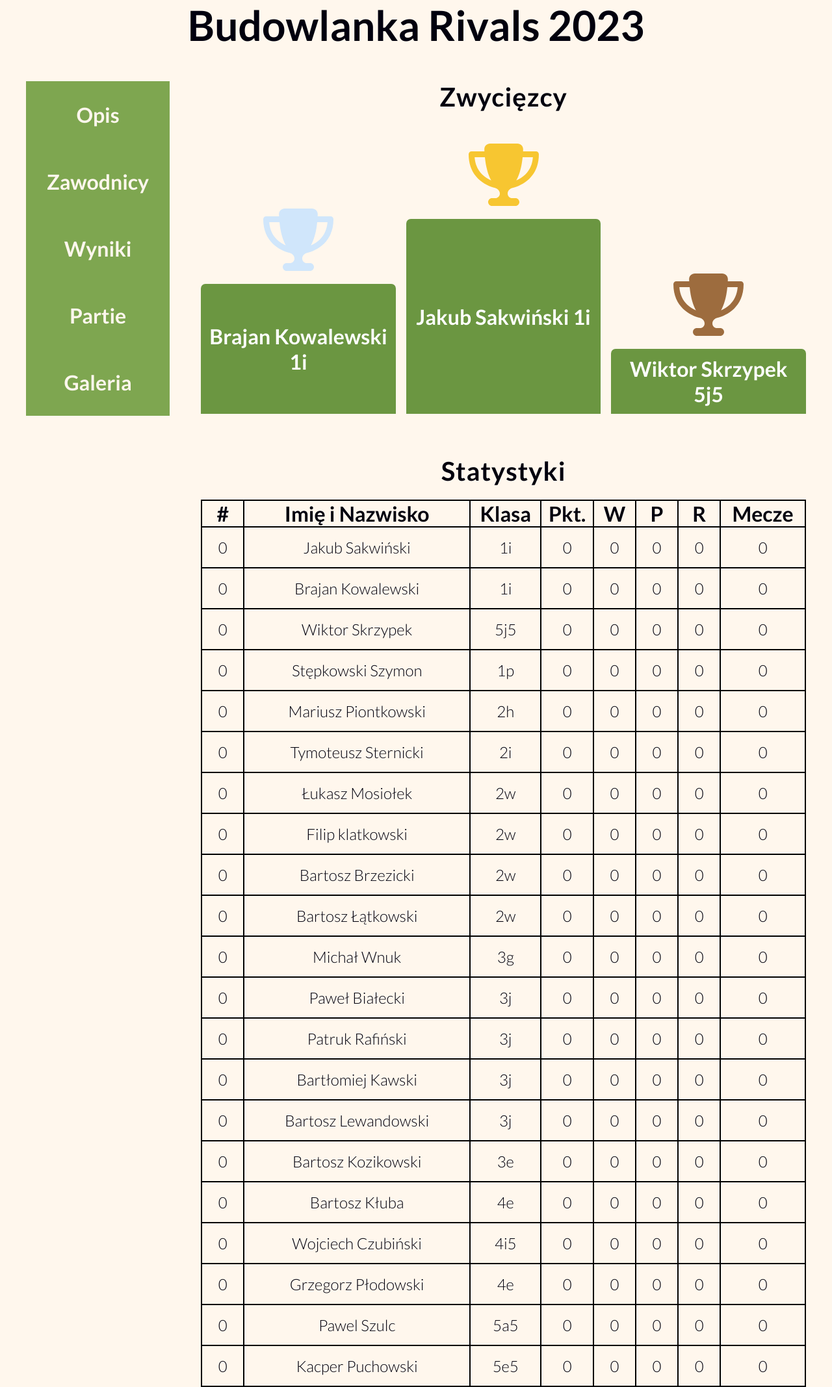
After one commit to Zacharay/chessTournamentPage, a PHP site: page /tournament.php in a window 1280 px wide. The commit adds this page. Shown: the whole page at 65% size. Run offline with PHP 8.4, Linux system fonts and the light colour scheme.

Commit message:
tournament page

```diff
--- /dev/null
+++ b/scripts/changeTournamentTab.js
@@ -0,0 +1,18 @@
+const navigationTabs = document.querySelectorAll('.tournament__navigation__tab');
+const tournamentTabs = document.querySelectorAll('.tournament__tab');
+
+
+function setTournamentActive(idx)
+{
+    tournamentTabs.forEach(tab=>{
+        tab.classList.add('tournament__content--hidden');
+    })
+
+    tournamentTabs[idx].classList.remove('tournament__content--hidden');
+}
+
+navigationTabs.forEach((tab,i)=>{
+    tab.addEventListener('click',function(){
+        setTournamentActive(i);
+    })
+})
--- /dev/null
+++ b/styles/globals.css
@@ -0,0 +1,41 @@
+@import url('https://fonts.googleapis.com/css2?family=Lato:ital,wght@0,300;0,700;0,900;1,400;1,700&display=swap');
+*{
+    box-sizing: border-box;
+    padding:0;
+    margin:0;
+}
+:root{
+    --green-main:#6B9641;
+    --green-secondary:#7EA650;
+}
+a:link,a:visited{
+
+    text-decoration: none;
+}
+body{
+    font-family: 'Lato', sans-serif;
+    color:rgb(1, 0, 14);
+    background-color: rgb(255 247 237);
+}
+html{
+    font-size:62.5%;
+}
+section {
+    padding:6.4rem 0rem;
+}
+
+img{
+    max-width: 100%;
+}
+.heading__primary{
+    font-size:6.4rem;
+    text-align: center;
+    margin-bottom:4.8rem;
+}
+
+.container{
+    max-width: 128rem;
+    padding-left:6.4rem;
+    padding-right:6.4rem;
+    margin:0 auto;
+}
--- /dev/null
+++ b/styles/tournament.css
@@ -0,0 +1,144 @@
+.tournament__wraper{
+    display:flex;
+    max-width: 120rem;
+    margin:0 auto;
+    gap:4.8rem;
+}
+.tournament__navigation{
+    display:flex;
+    flex-direction: column;
+}
+.tournament__navigation__tab{
+    font-size:3.2rem;
+    font-weight: 700;
+    text-align: center;
+    background-color:var(--green-secondary);
+    color:rgb(255 247 237);
+    cursor: pointer;
+    padding:3.2rem;
+}
+.tournament__tab{
+    width:100%;
+}
+.tournament__tab--active{
+    background-color: var(--green-secondary);
+}
+.tournament__date{
+    font-size:2.4rem;
+    font-weight: bold;
+    color:#868e96;
+}
+.tournament__tab__title{
+    font-size:4rem;
+    letter-spacing: 1px;
+    font-weight: bold;
+    text-align: center;
+    margin-bottom:1.6rem;
+}
+.tournament__description{
+    font-size:2rem;
+    line-height: 1.8;
+}
+.tournament__header{
+    font-size:3.2rem;
+    letter-spacing: 1px;
+}
+.tournament__content--hidden{
+    display:none;
+}
+.players__container{
+    display:grid;
+    grid-template-columns: repeat(3,1fr);
+    gap:3.2rem;
+}
+.player__card{
+    box-shadow: 0 4px 6px -1px rgb(0 0 0 / 0.1), 0 2px 4px -2px rgb(0 0 0 / 0.1);
+    background-color: white;
+    padding:1.6rem;
+    height: fit-content;
+}
+
+.player__info{
+    margin-top:0.8rem;
+    font-size:2rem;
+    text-align: center;
+}
+/*
+Results section
+*/
+.tournament__winners__container{
+    display:grid;
+    margin-top:4.8rem;
+    margin-bottom:6.4rem;
+    grid-template-columns: repeat(3,1fr);
+    gap:1.6rem;
+}
+.winners__block{
+    background-color: var(--green-main);
+    width:100%;
+    border-top-left-radius: 7px;
+    border-top-right-radius: 7px;
+    height:10rem;
+    display: flex;
+    align-items: center;
+    justify-content:center;
+    padding:1.2rem;
+}
+.winners__block h4{
+    font-size:3.2rem;
+    text-align: center;
+    color:white;
+}
+.winners__block__container svg{
+    font-size:9.6rem;
+}
+.winners__block__container{
+    display:flex;
+    flex-direction: column;
+    align-items: center;
+    justify-content: end;
+    gap:2rem;
+}
+.winners__block__container:nth-child(1) svg
+{
+    fill:#d0e6fb;
+}
+.winners__block__container:nth-child(2) svg
+{
+    fill:#f7c631;
+}
+.winners__block__container:nth-child(3) svg
+{
+    fill:#9D6C3E;
+}
+.winners__block__container:nth-child(1) div
+{
+    height:20rem;
+}
+.winners__block__container:nth-child(2) div
+{
+    height:30rem;
+}
+.winners__block__container:nth-child(3) div
+{
+    height:10rem;
+}
+/*
+
+*/
+.tournament__table{
+    margin-top:2rem;
+    width:100%;
+    border:2px solid black;
+    border-collapse: collapse;
+}
+.tournament__table th{
+    font-size:3.2rem;
+    border:2px solid black;
+}
+.tournament__table td{
+    border:2px solid black;
+    text-align: center;
+    font-size:2.4rem;
+    padding:1.6rem;
+}
--- /dev/null
+++ b/tournament.php
@@ -0,0 +1,148 @@
+<!DOCTYPE html>
+<html lang="en">
+<head>
+    <meta charset="UTF-8">
+    <meta name="viewport" content="width=device-width, initial-scale=1.0">
+    <link rel="stylesheet" href="styles/globals.css">
+    <link rel="stylesheet" href="styles/tournament.css">
+    <title>Document</title>
+</head>
+<body>
+    <?php
+        $filename = "dane/Turniej2023/statystyki.txt";
+        $stats = [];
+
+        if (file_exists($filename)) {
+            $file = fopen($filename, "r");
+
+            if ($file) {
+                $skipFirstLine = true;
+
+                while (($line = fgets($file)) !== false) {
+                    if ($skipFirstLine) {
+                        $skipFirstLine = false;
+                        continue;
+                    }
+
+                    $data = explode(";", $line);
+
+                    $stats[] = [
+                        'miejsce' => $data[1],
+                        'imieNazwisko' => $data[2],
+                        'klasa' => $data[3],
+                        'pkt' => $data[4],
+                        'wygrane' => $data[5],
+                        'przegrane' => $data[6],
+                        'remisy' => $data[7],
+                        'mecze' => $data[8]
+                    ];
+                }
+
+                fclose($file);
+            } else {
+                echo "Failed to open the file.";
+            }
+        } else {
+            echo "File does not exist.";
+        }
+
+        // Sort the array by 'miejsce'
+        usort($stats, function($a, $b) {
+            return strcmp($a['miejsce'], $b['miejsce']);
+        });
+    ?>
+
+    <h1 class="heading__primary">Budowlanka Rivals 2023</h1>
+    <div class="tournament__wraper">
+        <nav class="tournament__navigation">
+            <div class="tournament__navigation__tab tournament__tab--active">Opis</div>
+            <div class="tournament__navigation__tab">Zawodnicy</div>
+            <div class="tournament__navigation__tab">Wyniki</div>
+            <div class="tournament__navigation__tab">Partie</div>
+            <div class="tournament__navigation__tab">Galeria</div>
+        </nav>
+        <div class="tournament__tab tournament__main tournament__content--hidden">
+
+            <img src="img/turnieje/main.jpg"/>
+            <p class="tournament__date">27-12-2023</p>
+            <h3 class="tournament__header">Budowlanka Rivals 2023</h3>
+            <p class="tournament__description">
+                Lorem ipsum, dolor sit amet consectetur adipisicing elit. Assumenda expedita illum debitis totam possimus! Tempore voluptates amet ipsum aut qui! Ipsa libero, doloremque ab culpa voluptatum quia voluptatibus sequi nemo, aperiam earum voluptas in vitae alias maxime blanditiis asperiores voluptates! Pariatur magnam tempora similique dolores excepturi quam distinctio! Temporibus deserunt molestiae repellendus assumenda libero esse! Ipsum commodi quam eos aliquid? Ut quia id similique assumenda recusandae quasi est vitae voluptatibus?
+            </p>
+        </div>
+        <div class="tournament__tab tournament__players tournament__content--hidden">
+            <h3 class="tournament__tab__title">Zawodnicy</h3>
+            <div class="players__container">
+                <div class="player__card">
+                    <img src="img/placeholder_player.jpg"/>
+                    <h3 class="player__info">Mateusz Bartczak 5i5</h3>
+                </div>
+            </div>
+        </div>
+        <div class="tournament__tab ">
+            <h3 class="tournament__tab__title">Zwycięzcy</h3>
+            <div class="tournament__winners__container">
+                <div class="winners__block__container">
+                    <svg xmlns="http://www.w3.org/2000/svg" height="1em" viewBox="0 0 576 512"><!--! Font Awesome Free 6.4.2 by @fontawesome - https://fontawesome.com License - https://fontawesome.com/license (Commercial License) Copyright 2023 Fonticons, Inc. --><path d="M400 0H176c-26.5 0-48.1 21.8-47.1 48.2c.2 5.3 .4 10.6 .7 15.8H24C10.7 64 0 74.7 0 88c0 92.6 33.5 157 78.5 200.7c44.3 43.1 98.3 64.8 138.1 75.8c23.4 6.5 39.4 26 39.4 45.6c0 20.9-17 37.9-37.9 37.9H192c-17.7 0-32 14.3-32 32s14.3 32 32 32H384c17.7 0 32-14.3 32-32s-14.3-32-32-32H357.9C337 448 320 431 320 410.1c0-19.6 15.9-39.2 39.4-45.6c39.9-11 93.9-32.7 138.2-75.8C542.5 245 576 180.6 576 88c0-13.3-10.7-24-24-24H446.4c.3-5.2 .5-10.4 .7-15.8C448.1 21.8 426.5 0 400 0zM48.9 112h84.4c9.1 90.1 29.2 150.3 51.9 190.6c-24.9-11-50.8-26.5-73.2-48.3c-32-31.1-58-76-63-142.3zM464.1 254.3c-22.4 21.8-48.3 37.3-73.2 48.3c22.7-40.3 42.8-100.5 51.9-190.6h84.4c-5.1 66.3-31.1 111.2-63 142.3z"/></svg>
+                    <div class="winners__block">
+                        <h4><?=$stats[1]['imieNazwisko']?> <?=$stats[1]['klasa']?></h4>
+                    </div>
+                </div>
+                <div class="winners__block__container">
+                    <svg xmlns="http://www.w3.org/2000/svg" height="1em" viewBox="0 0 576 512"><!--! Font Awesome Free 6.4.2 by @fontawesome - https://fontawesome.com License - https://fontawesome.com/license (Commercial License) Copyright 2023 Fonticons, Inc. --><path d="M400 0H176c-26.5 0-48.1 21.8-47.1 48.2c.2 5.3 .4 10.6 .7 15.8H24C10.7 64 0 74.7 0 88c0 92.6 33.5 157 78.5 200.7c44.3 43.1 98.3 64.8 138.1 75.8c23.4 6.5 39.4 26 39.4 45.6c0 20.9-17 37.9-37.9 37.9H192c-17.7 0-32 14.3-32 32s14.3 32 32 32H384c17.7 0 32-14.3 32-32s-14.3-32-32-32H357.9C337 448 320 431 320 410.1c0-19.6 15.9-39.2 39.4-45.6c39.9-11 93.9-32.7 138.2-75.8C542.5 245 576 180.6 576 88c0-13.3-10.7-24-24-24H446.4c.3-5.2 .5-10.4 .7-15.8C448.1 21.8 426.5 0 400 0zM48.9 112h84.4c9.1 90.1 29.2 150.3 51.9 190.6c-24.9-11-50.8-26.5-73.2-48.3c-32-31.1-58-76-63-142.3zM464.1 254.3c-22.4 21.8-48.3 37.3-73.2 48.3c22.7-40.3 42.8-100.5 51.9-190.6h84.4c-5.1 66.3-31.1 111.2-63 142.3z"/></svg>
+                    <div class="winners__block">
+                        <h4><?=$stats[0]['imieNazwisko']?> <?=$stats[0]['klasa']?></h4>
+                    </div>
+                </div>
+                <div class="winners__block__container">
+                    <svg xmlns="http://www.w3.org/2000/svg" height="1em" viewBox="0 0 576 512"><!--! Font Awesome Free 6.4.2 by @fontawesome - https://fontawesome.com License - https://fontawesome.com/license (Commercial License) Copyright 2023 Fonticons, Inc. --><path d="M400 0H176c-26.5 0-48.1 21.8-47.1 48.2c.2 5.3 .4 10.6 .7 15.8H24C10.7 64 0 74.7 0 88c0 92.6 33.5 157 78.5 200.7c44.3 43.1 98.3 64.8 138.1 75.8c23.4 6.5 39.4 26 39.4 45.6c0 20.9-17 37.9-37.9 37.9H192c-17.7 0-32 14.3-32 32s14.3 32 32 32H384c17.7 0 32-14.3 32-32s-14.3-32-32-32H357.9C337 448 320 431 320 410.1c0-19.6 15.9-39.2 39.4-45.6c39.9-11 93.9-32.7 138.2-75.8C542.5 245 576 180.6 576 88c0-13.3-10.7-24-24-24H446.4c.3-5.2 .5-10.4 .7-15.8C448.1 21.8 426.5 0 400 0zM48.9 112h84.4c9.1 90.1 29.2 150.3 51.9 190.6c-24.9-11-50.8-26.5-73.2-48.3c-32-31.1-58-76-63-142.3zM464.1 254.3c-22.4 21.8-48.3 37.3-73.2 48.3c22.7-40.3 42.8-100.5 51.9-190.6h84.4c-5.1 66.3-31.1 111.2-63 142.3z"/></svg>
+                    <div class="winners__block">
+                        <h4><?=$stats[2]['imieNazwisko']?> <?=$stats[2]['klasa']?></h4>
+                    </div>
+                </div>
+            </div>
+            <h3 class="tournament__tab__title">Statystyki</h3>
+            <table class="tournament__table">
+                <thead>
+                    <tr>
+                        <th>#</th>
+                        <th>Imię i Nazwisko</th>
+                        <th>Klasa</th>
+                        <th>Pkt.</th>
+                        <th>W</th>
+                        <th>P</th>
+                        <th>R</th>
+                        <th>Mecze</th>
+                    </tr>
+                </thead>
+                <tbody>
+                <?php
+                foreach ($stats as $stat) {
+                    echo "
+                    <tr>
+                        <td>{$stat['miejsce']}</td>
+                        <td>{$stat['imieNazwisko']}</td>
+                        <td>{$stat['klasa']}</td>
+                        <td>{$stat['pkt']}</td>
+                        <td>{$stat['wygrane']}</td>
+                        <td>{$stat['przegrane']}</td>
+                        <td>{$stat['remisy']}</td>
+                        <td>{$stat['mecze']}</td>
+                    </tr>";
+                }
+                ?>
+
+
+                </tbody>
+            </table>
+        </div>
+        <div class="tournament__tab tournament__content--hidden">
+            <h3 class="tournament__tab__title">Partie</h3>
+        </div>
+        <div class="tournament__tab tournament__content--hidden">
+            <h3 class="tournament__tab__title">Galeria</h3>
+        </div>
+    </div>
+    <script src="scripts/changeTournamentTab.js"></script>
+</body>
+</html>
```
Also changed, not shown: dane/Turniej2023/statystyki.txt (added, +22 -0 lines), index.php (renamed from index.html, +4 -3 lines), styles/home.css (renamed from style.css, +6 -41 lines), img/placeholder_player.jpg (added), img/turnieje/main.jpg (added), img/turnieje/test1.jpg (added), img/turnieje/test2_.jpg (added).
